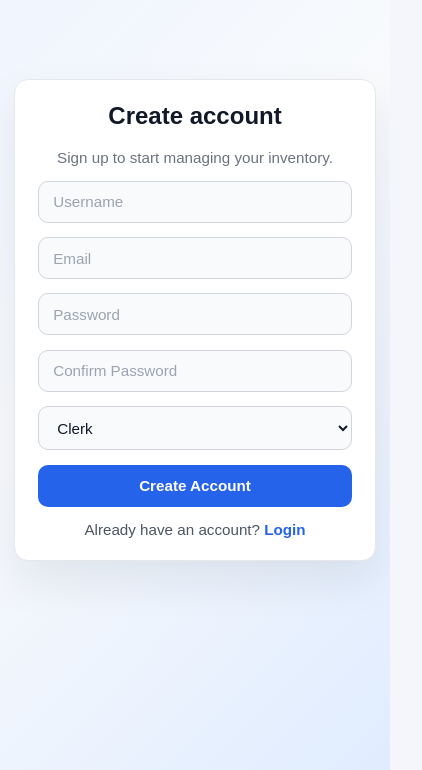
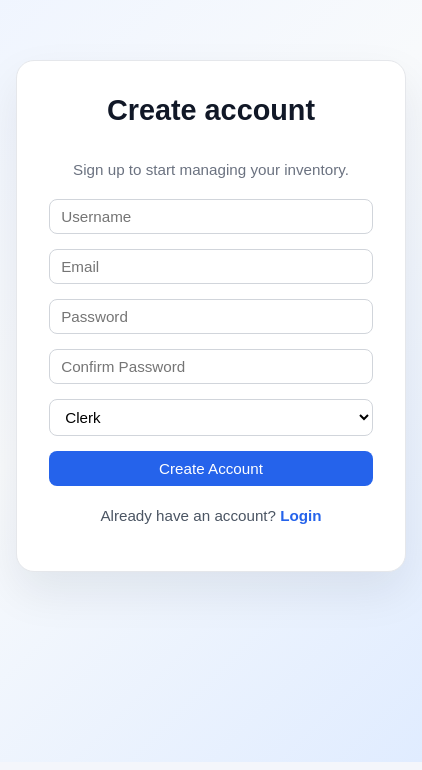
Before and after one commit to Naominzioka/Inventory-Manager, a React (Create React App) app in the folder client/: page /register in a window 390 px wide. Shown: the part 114-884 px from the top of the page, 422 px wide, since content can reach past the window. Built offline with nearby package versions, Linux system fonts and the light colour scheme.

Commit message:
feat(client): center pages and add user session feedback

```diff
--- a/client/src/App.js
+++ b/client/src/App.js
@@ -1,6 +1,6 @@
 import './styles.css';
 
-import { BrowserRouter, Routes, Route, Navigate, Link } from "react-router-dom";
+import { BrowserRouter, Routes, Route, Navigate, Link, useNavigate } from "react-router-dom";
 import { AuthProvider, useAuth } from "./auth";
 import ProtectedRoute from "./ProtectedRoute";
 import LoginPage from "./LoginPage";
@@ -10,9 +10,31 @@ import ProductsPage from "./ProductsPage";
 import CategoriesPage from "./CategoriesPage";
 import SuppliersPage from "./SuppliersPage";
 import TransactionsPage from "./TransactionsPage";
+import { useState } from "react";
 
-function NavBar() {
-  const { user, logout } = useAuth();
+function LogoutModal({ open, onCancel, onConfirm }) {
+  if (!open) return null;
+
+  return (
+    <div className="modal-backdrop">
+      <div className="modal-card">
+        <h3>Confirm logout</h3>
+        <p>Are you sure you want to log out of Inventory Manager?</p>
+        <div className="modal-actions">
+          <button className="btn-secondary" onClick={onCancel}>
+            Cancel
+          </button>
+          <button className="btn-danger" onClick={onConfirm}>
+            Logout
+          </button>
+        </div>
+      </div>
+    </div>
+  );
+}
+
+function NavBar({ onRequestLogout }) {
+  const { user } = useAuth();
 
   if (!user) return null;
 
@@ -23,25 +45,82 @@ function NavBar() {
       <Link to="/categories">Categories</Link>
       <Link to="/suppliers">Suppliers</Link>
       <Link to="/transactions">Transactions</Link>
-      <button onClick={logout}>Logout</button>
+
+      <div className="nav-spacer" />
+      <span className="user-badge">
+        {user.username} ({user.role})
+      </span>
+      <button onClick={onRequestLogout}>Logout</button>
     </nav>
   );
 }
 
-function AppRoutes() {
+function AppShell() {
+  const { logout } = useAuth();
+  const navigate = useNavigate();
+  const [showLogoutModal, setShowLogoutModal] = useState(false);
+
+  const handleConfirmLogout = () => {
+    logout();
+    setShowLogoutModal(false);
+    navigate("/login");
+  };
+
   return (
     <>
-      <NavBar />
+      <NavBar onRequestLogout={() => setShowLogoutModal(true)} />
+
       <Routes>
         <Route path="/" element={<Navigate to="/dashboard" replace />} />
         <Route path="/login" element={<LoginPage />} />
         <Route path="/register" element={<RegisterPage />} />
-        <Route path="/dashboard" element={<ProtectedRoute><DashboardPage /></ProtectedRoute>} />
-        <Route path="/products" element={<ProtectedRoute><ProductsPage /></ProtectedRoute>} />
-        <Route path="/categories" element={<ProtectedRoute><CategoriesPage /></ProtectedRoute>} />
-        <Route path="/suppliers" element={<ProtectedRoute><SuppliersPage /></ProtectedRoute>} />
-        <Route path="/transactions" element={<ProtectedRoute><TransactionsPage /></ProtectedRoute>} />
+        <Route
+          path="/dashboard"
+          element={
+            <ProtectedRoute>
+              <DashboardPage />
+            </ProtectedRoute>
+          }
+        />
+        <Route
+          path="/products"
+          element={
+            <ProtectedRoute>
+              <ProductsPage />
+            </ProtectedRoute>
+          }
+        />
+        <Route
+          path="/categories"
+          element={
+            <ProtectedRoute>
+              <CategoriesPage />
+            </ProtectedRoute>
+          }
+        />
+        <Route
+          path="/suppliers"
+          element={
+            <ProtectedRoute>
+              <SuppliersPage />
+            </ProtectedRoute>
+          }
+        />
+        <Route
+          path="/transactions"
+          element={
+            <ProtectedRoute>
+              <TransactionsPage />
+            </ProtectedRoute>
+          }
+        />
       </Routes>
+
+      <LogoutModal
+        open={showLogoutModal}
+        onCancel={() => setShowLogoutModal(false)}
+        onConfirm={handleConfirmLogout}
+      />
     </>
   );
 }
@@ -50,7 +129,7 @@ export default function App() {
   return (
     <BrowserRouter>
       <AuthProvider>
-        <AppRoutes />
+        <AppShell />
       </AuthProvider>
     </BrowserRouter>
   );
--- a/client/src/CategoriesPage.js
+++ b/client/src/CategoriesPage.js
@@ -22,7 +22,7 @@ export default function CategoriesPage() {
   };
 
   return (
-    <div className="page">
+    <div className="page form-page">
       <h1>Categories</h1>
       <form className="card form" onSubmit={handleSubmit}>
         <input placeholder="Category name" value={form.name} onChange={(e) => setForm({ ...form, name: e.target.value })} required />
--- a/client/src/ProductsPage.js
+++ b/client/src/ProductsPage.js
@@ -70,7 +70,7 @@ export default function ProductsPage() {
   };
 
   return (
-    <div className="page">
+    <div className="page form-page">
       <h1>Products</h1>
 
       <form className="card form" onSubmit={handleSubmit}>
--- a/client/src/SuppliersPage.js
+++ b/client/src/SuppliersPage.js
@@ -34,7 +34,7 @@ export default function SuppliersPage() {
   };
 
   return (
-    <div className="page">
+    <div className="page form-page">
       <h1>Suppliers</h1>
       <form className="card form" onSubmit={handleSubmit}>
         <input placeholder="Supplier name" value={form.name} onChange={(e) => setForm({ ...form, name: e.target.value })} required />
--- a/client/src/TransactionsPage.js
+++ b/client/src/TransactionsPage.js
@@ -41,7 +41,7 @@ export default function TransactionsPage() {
   };
 
   return (
-    <div className="page">
+    <div className="page form-page">
       <h1>Transactions</h1>
       <form className="card form" onSubmit={handleSubmit}>
         <select value={form.product_id} onChange={(e) => setForm({ ...form, product_id: e.target.value })} required>
--- a/client/src/styles.css
+++ b/client/src/styles.css
@@ -2,14 +2,16 @@ body {
   margin: 0;
   font-family: Arial, sans-serif;
   background: #f4f6fb;
+  color: #111827;
 }
 
 .navbar {
   display: flex;
   gap: 1rem;
-  padding: 1rem;
+  padding: 0.9rem 1.25rem;
   background: #1f2937;
   align-items: center;
+  flex-wrap: wrap;
 }
 
 .navbar a,
@@ -19,36 +21,110 @@ body {
   background: none;
   border: none;
   cursor: pointer;
+  font-size: 0.95rem;
+}
+
+.navbar .nav-spacer {
+  margin-left: auto;
+}
+
+.navbar .user-badge {
+  color: #dbeafe;
+  font-size: 0.9rem;
+  background: rgba(255, 255, 255, 0.08);
+  padding: 0.4rem 0.7rem;
+  border-radius: 999px;
 }
 
 .page {
+  width: 100%;
+  margin: 0 auto;
   padding: 1.5rem;
+}
+
+.dashboard-page {
+  max-width: 1100px;
+}
+
+.form-page {
+  max-width: 820px;
+}
+
+.page h1 {
+  margin-bottom: 1rem;
 }
 
 .card {
   background: white;
   padding: 1rem;
   margin-bottom: 1rem;
-  border-radius: 10px;
+  border-radius: 12px;
+  box-shadow: 0 6px 18px rgba(15, 23, 42, 0.05);
 }
 
 .form {
   display: grid;
-  gap: 0.75rem;
+  gap: 0.7rem;
 }
 
-input,
-select,
-textarea,
-button {
-  padding: 0.75rem;
-  font: inherit;
+.form input,
+.form select,
+.form textarea {
+  width: 100%;
+  padding: 0.52rem 0.7rem;
+  font-size: 0.95rem;
+  font-family: inherit;
+  border: 1px solid #d1d5db;
+  border-radius: 8px;
+  background: #fff;
+  box-sizing: border-box;
+  outline: none;
+  transition: border-color 0.2s ease, box-shadow 0.2s ease;
+}
+
+.form textarea {
+  min-height: 90px;
+  resize: vertical;
+}
+
+.form input:focus,
+.form select:focus,
+.form textarea:focus {
+  border-color: #2563eb;
+  box-shadow: 0 0 0 3px rgba(37, 99, 235, 0.12);
+}
+
+.form button {
+  padding: 0.58rem 0.9rem;
+  font-size: 0.95rem;
+  font-family: inherit;
+  border: none;
+  border-radius: 8px;
+  background: #2563eb;
+  color: white;
+  cursor: pointer;
+  transition: background 0.2s ease;
+}
+
+.form button:hover {
+  background: #1d4ed8;
 }
 
 .grid {
   display: grid;
   gap: 1rem;
   grid-template-columns: repeat(auto-fit, minmax(220px, 1fr));
+}
+
+.table-actions {
+  display: flex;
+  gap: 0.5rem;
+}
+
+.table-actions button {
+  padding: 0.4rem 0.7rem;
+  font-size: 0.88rem;
+  border-radius: 6px;
 }
 
 table {
@@ -58,16 +134,10 @@ table {
 
 th,
 td {
-  border-bottom: 1px solid #ddd;
+  border-bottom: 1px solid #e5e7eb;
   padding: 0.75rem;
   text-align: left;
 }
-
-
-
-/* =========================
-   AUTH PAGES
-========================= */
 
 .auth-page {
   min-height: 100vh;
@@ -98,58 +168,11 @@ td {
   color: #111827;
 }
 
-.auth-page .form p {
-  margin: 0;
-}
-
-.auth-page .form input,
-.auth-page .form select,
-.auth-page .form textarea {
-  width: 100%;
-  padding: 0.72rem 0.9rem;
-  font-size: 0.96rem;
-  color: #111827;
-  background: #f9fafb;
-  border: 1px solid #d1d5db;
-  border-radius: 10px;
-  outline: none;
-  transition: border-color 0.2s ease, box-shadow 0.2s ease, background 0.2s ease;
-  box-sizing: border-box;
-}
-
-.auth-page .form input::placeholder,
-.auth-page .form textarea::placeholder {
-  color: #9ca3af;
-}
-
-.auth-page .form input:focus,
-.auth-page .form select:focus,
-.auth-page .form textarea:focus {
-  background: #ffffff;
-  border-color: #2563eb;
-  box-shadow: 0 0 0 4px rgba(37, 99, 235, 0.12);
-}
-
-.auth-page .form button {
-  width: 100%;
-  padding: 0.78rem 1rem;
-  font-size: 0.98rem;
-  font-weight: 600;
-  color: #ffffff;
-  background: #2563eb;
-  border: none;
-  border-radius: 10px;
-  cursor: pointer;
-  transition: background 0.2s ease, transform 0.15s ease, box-shadow 0.2s ease;
-}
-
-.auth-page .form button:hover {
-  background: #1d4ed8;
-  box-shadow: 0 10px 20px rgba(37, 99, 235, 0.18);
-}
-
-.auth-page .form button:active {
-  transform: translateY(1px);
+.auth-subtitle {
+  text-align: center;
+  color: #6b7280;
+  font-size: 0.95rem;
+  margin-bottom: 0.4rem;
 }
 
 .auth-switch {
@@ -165,10 +188,6 @@ td {
   font-weight: 600;
 }
 
-.auth-switch a:hover {
-  text-decoration: underline;
-}
-
 .error {
   margin: 0;
   padding: 0.7rem 0.85rem;
@@ -179,44 +198,64 @@ td {
   font-size: 0.92rem;
 }
 
-.auth-page .form label {
-  font-size: 0.9rem;
-  font-weight: 600;
-  color: #374151;
-  margin-bottom: -0.35rem;
+/* logout modal */
+.modal-backdrop {
+  position: fixed;
+  inset: 0;
+  background: rgba(15, 23, 42, 0.45);
+  display: flex;
+  align-items: center;
+  justify-content: center;
+  padding: 1rem;
 }
 
-.auth-page .form .form-group {
-  display: grid;
-  gap: 0.4rem;
+.modal-card {
+  width: 100%;
+  max-width: 380px;
+  background: white;
+  border-radius: 14px;
+  padding: 1.25rem;
+  box-shadow: 0 20px 45px rgba(15, 23, 42, 0.18);
 }
 
-@media (max-width: 480px) {
-  .auth-page {
-    padding: 1.25rem 0.9rem;
+.modal-card h3 {
+  margin-top: 0;
+  margin-bottom: 0.5rem;
+}
+
+.modal-card p {
+  margin-bottom: 1rem;
+  color: #4b5563;
+}
+
+.modal-actions {
+  display: flex;
+  justify-content: flex-end;
+  gap: 0.75rem;
+}
+
+.btn-secondary {
+  background: #e5e7eb !important;
+  color: #111827 !important;
+}
+
+.btn-danger {
+  background: #dc2626 !important;
+  color: white !important;
+}
+
+.dashboard-user {
+  margin-bottom: 1rem;
+  color: #374151;
+  font-size: 0.98rem;
+}
+
+@media (max-width: 768px) {
+  .page {
+    padding: 1rem;
   }
 
-  .auth-page .form.card {
-    max-width: 100%;
-    padding: 1.4rem;
-    border-radius: 14px;
-  }
-
-  .auth-page .form h1 {
-    font-size: 1.5rem;
-  }
-
-  .auth-page .form input,
-  .auth-page .form select,
-  .auth-page .form textarea,
-  .auth-page .form button {
-    font-size: 0.95rem;
+  .navbar {
+    gap: 0.75rem;
   }
 }
-
-.auth-subtitle {
-  text-align: center;
-  color: #6b7280;
-  font-size: 0.95rem;
-  margin-bottom: 0.4rem;
-}
```
Also changed, not shown: client/src/DashboardPage.js (+22 -4 lines).
